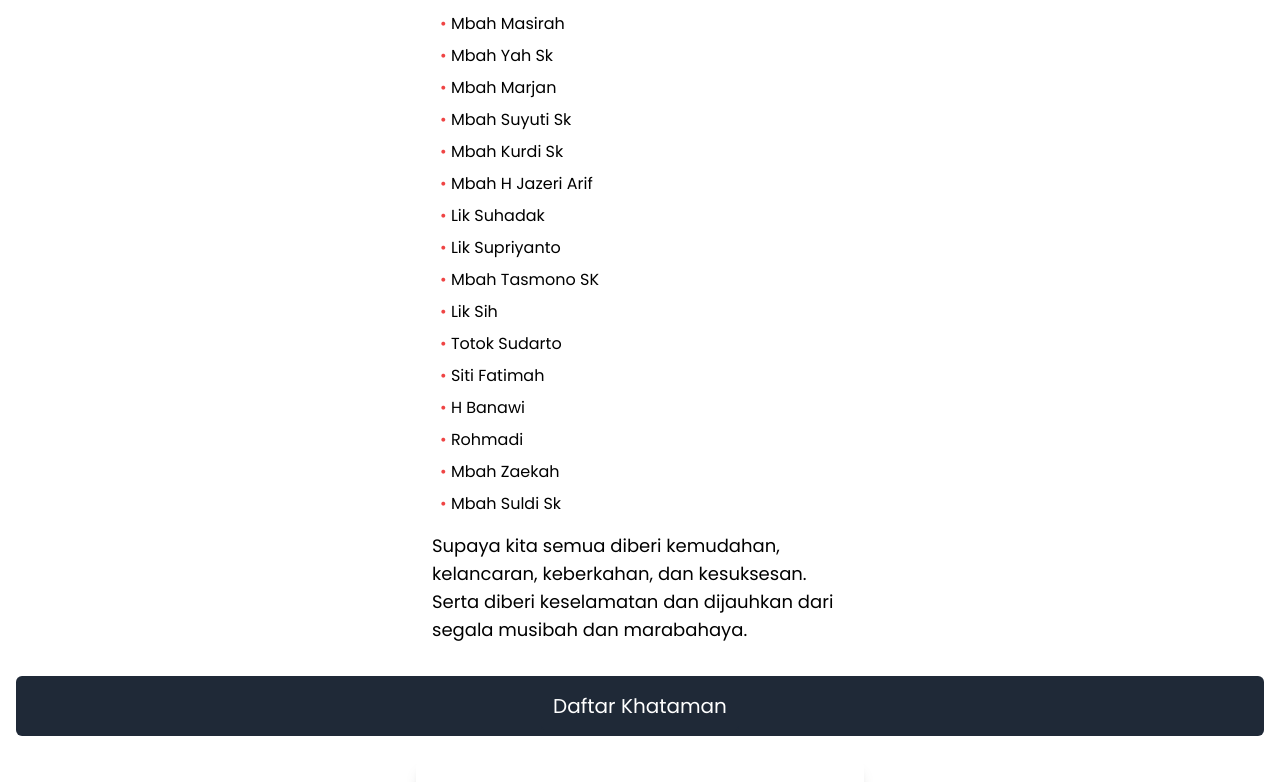
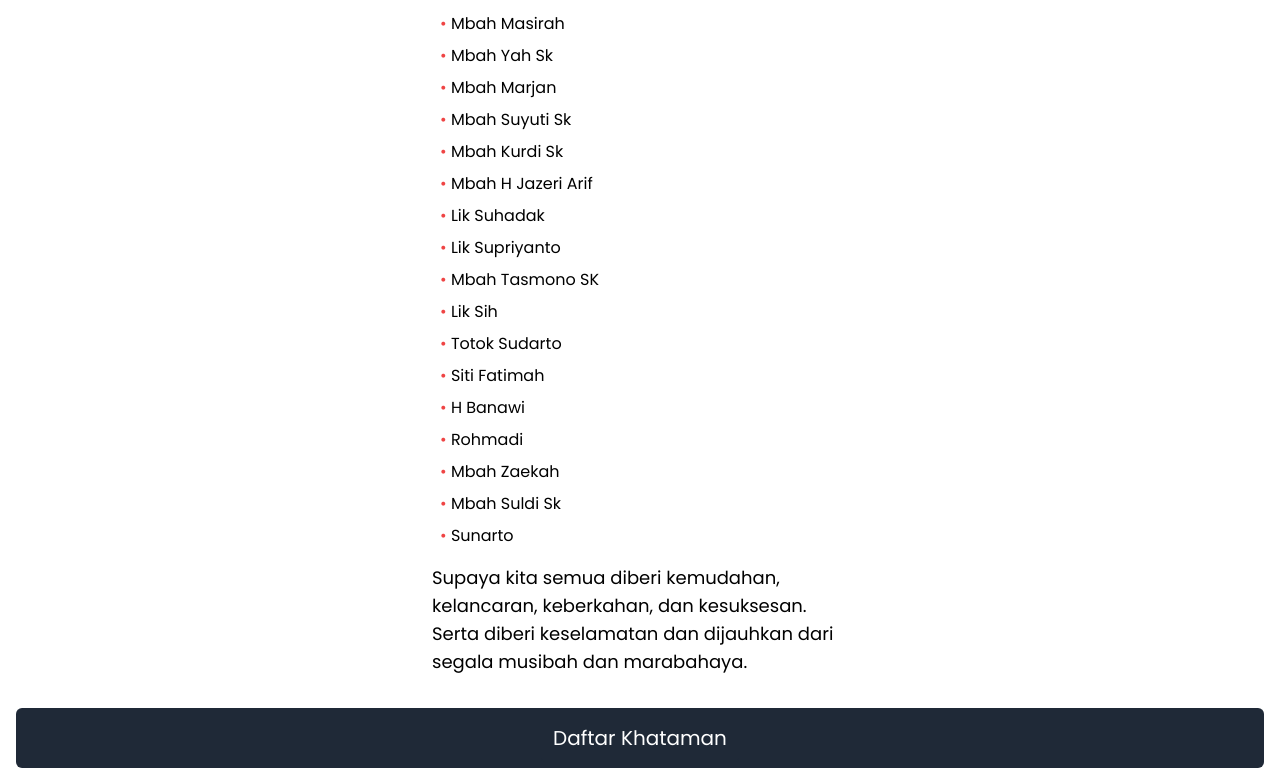
Before and after one commit to Wahdannajmil/MyQuran-App, a React (Vite) app: page / in a window 1280 px wide. Shown: the part 644-1426 px from the top of the page. Built offline with nearby package versions, Linux system fonts and the light colour scheme; no server answers.

Commit message:
tambah list

```diff
--- a/src/components/KhatamanIntention.jsx
+++ b/src/components/KhatamanIntention.jsx
@@ -38,7 +38,8 @@ const KhatamanIntentions = () => {
           "H Banawi",
           "Rohmadi",
           "Mbah Zaekah",
-          "Mbah Suldi Sk"
+          "Mbah Suldi Sk",
+          "Sunarto"
         ].map((item, index) => (
           <li key={index} className="mb-2">
             <span className="text-red-500">&#8226;</span> {item}
```
